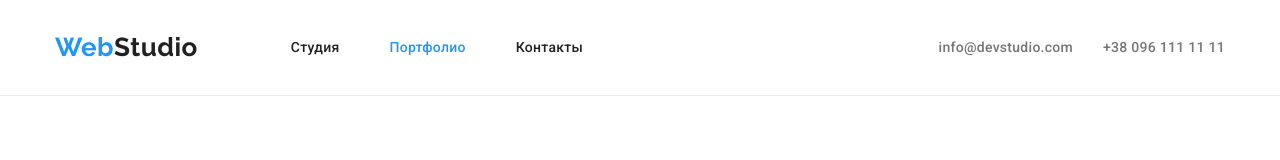
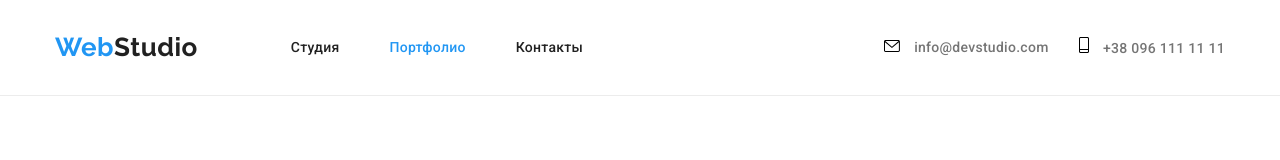
Before and after one commit to olha-shamrai/goit-markup-hw-04, a plain HTML site: page portfolio.html in a window 1280 px wide. Shown: the top 160 px of the page. Drawn offline with nearby package versions, Linux system fonts and the light colour scheme.

Commit message:
Вносит дополнения

```diff
--- a/portfolio.html
+++ b/portfolio.html
@@ -31,8 +31,14 @@
             </nav>
 
             <ul class="contacts">
-                <li><a href="mailto:info@devstudio.com" class="contact-link">info@devstudio.com</a></li>
-                <li><a href="tel:+380961111111" class="contact-link">+38 096 111 11 11</a></li>
+                <li>
+                    <svg class="contact-icon" width="16" height="12"><use href="./images/icons.svg#icon-mail-icon"></use></svg>
+                    <a href="mailto:info@devstudio.com" class="contact-link">info@devstudio.com</a>
+                </li>
+                <li>
+                    <svg class="contact-icon" width="10" height="16"><use href="./images/icons.svg#icon-phone-icon"></use></svg>
+                    <a href="tel:+380961111111" class="contact-link">+38 096 111 11 11</a>
+                </li>
             </ul>
         </div>
     </header>
```
